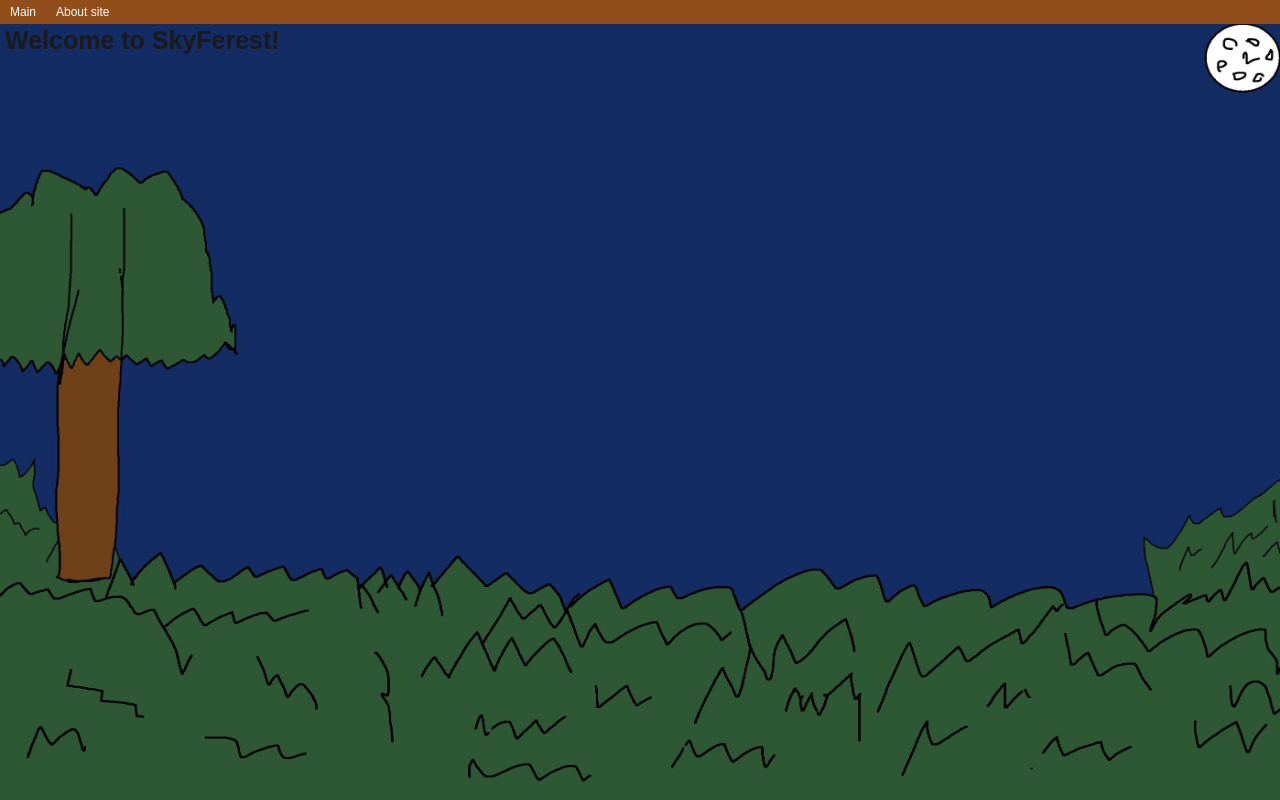
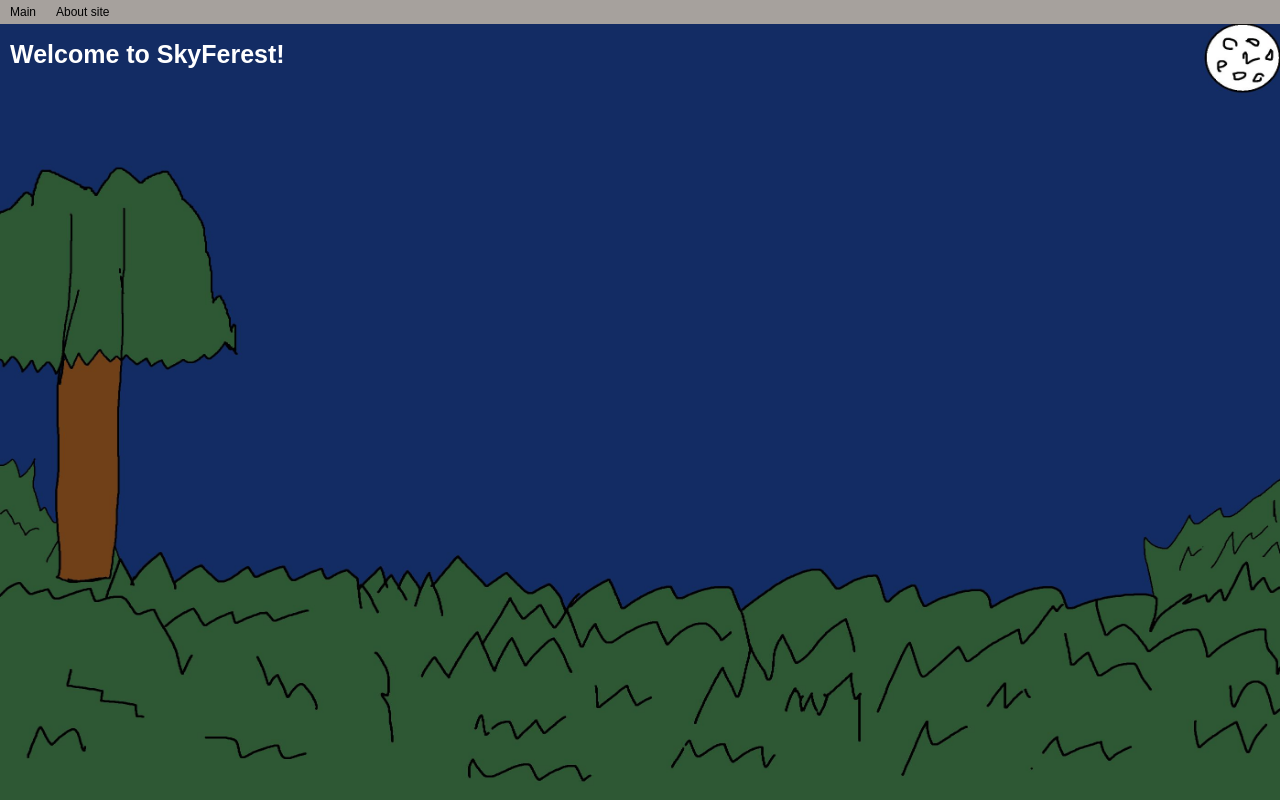
Before and after one commit to YuraAgent/SkyFerest.net, a plain HTML site: page index.html in a window 1280 px wide. Drawn offline with Linux system fonts and the light colour scheme.

Commit message:
Modify styles for Links and HomeTitle
Updated styles for navigation and home title.

```diff
--- a/styles.css
+++ b/styles.css
@@ -4,20 +4,21 @@
 }
 .Links nav {
 	display: flex;
-	background: #914D1A;
+	background: #A6A19D;
 }
 .Links a {
 	padding: 5 10;
 	font-size: 12px;
-	color: white;
+	color: black;
 	font-family: arial;
 	text-decoration: none;
 	text-justify: revert-layer;
 }
 .HomeTitle {
 	position: absolute;
-	padding: 2 5;
-	color: #1A1A1A;
+	top: 40;
+	left: 10;
+	color: white;
 	font-family: arial;
 	font-weight: bold;
 	font-size: 25px;
```
